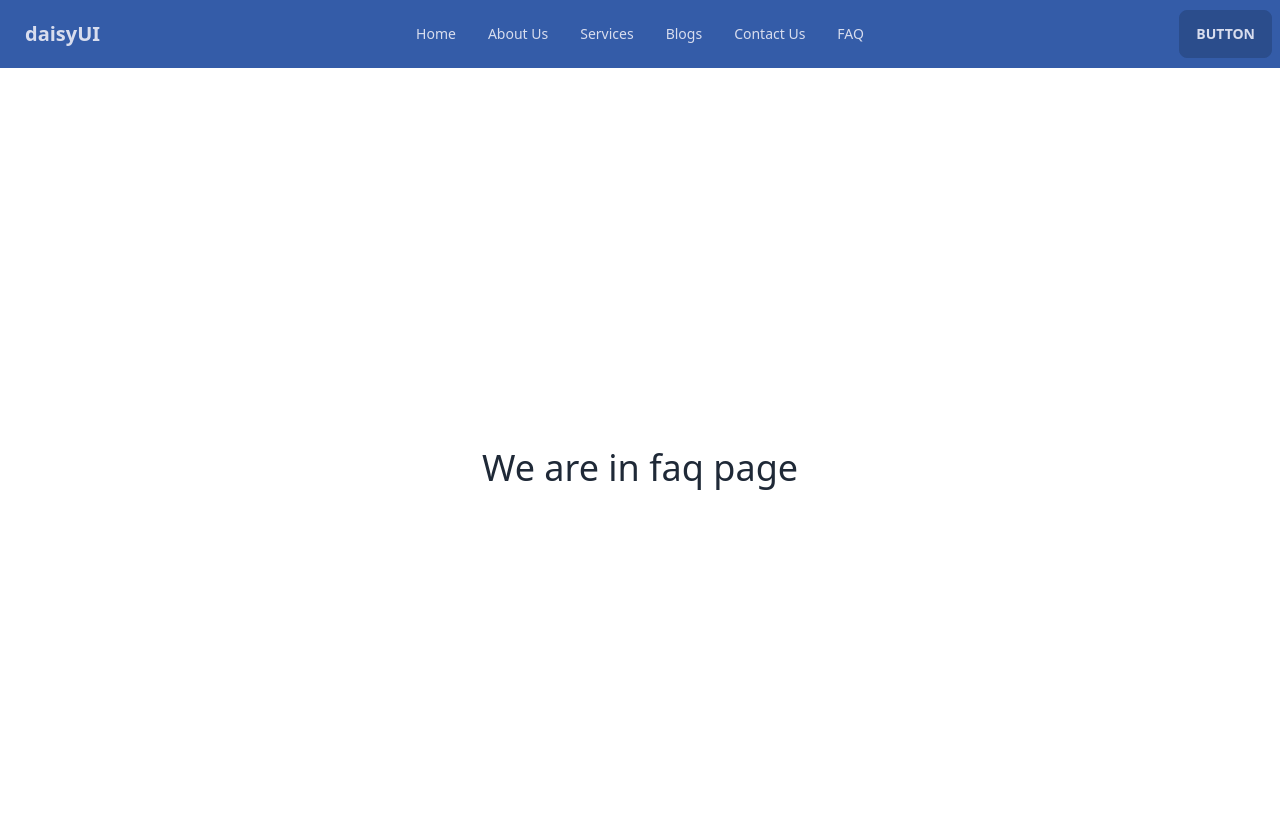
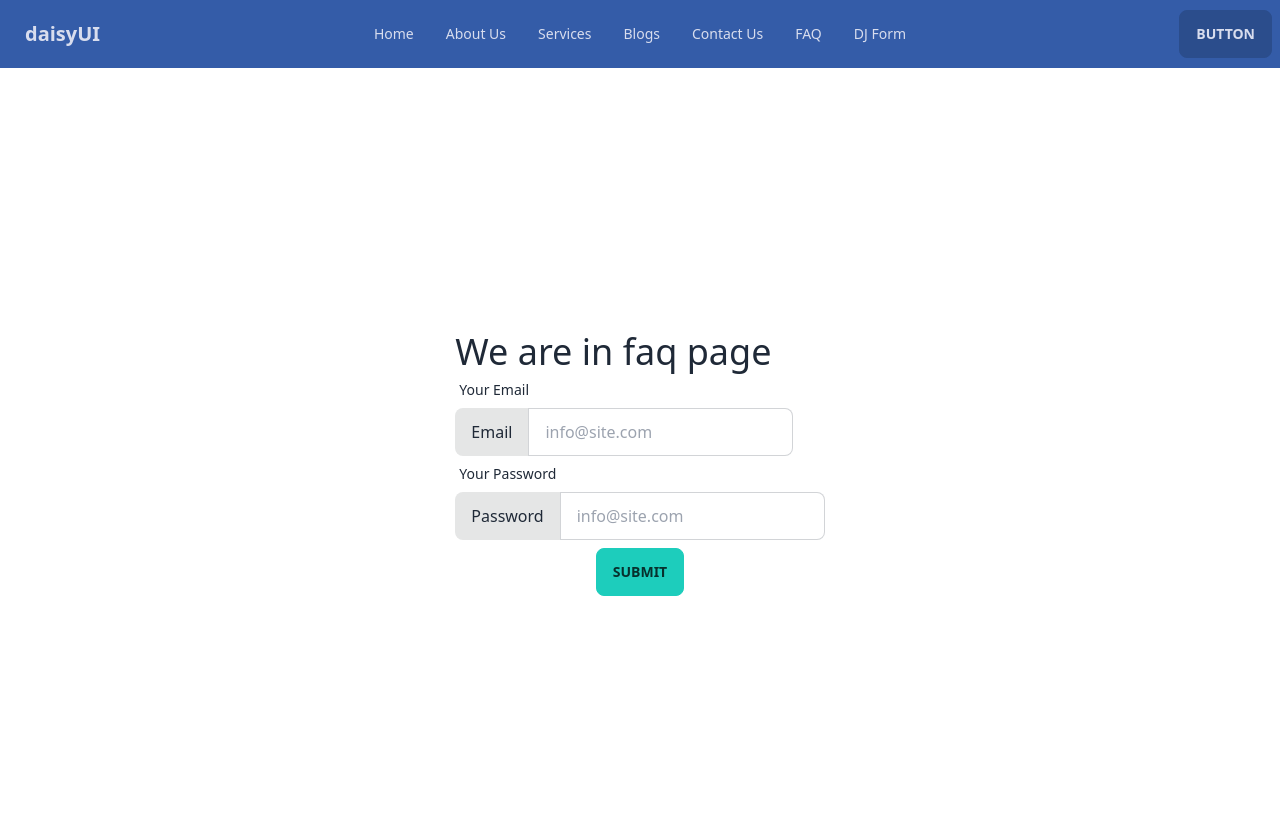
Before and after one commit to mahabubsaki/Django-Basics, a Django app: page /home/faq/ in a window 1280 px wide. Shown: the top 836 px of the page. Run offline with Django 4.2, Linux system fonts and the light colour scheme; some libraries are stand-ins or nearby versions.

```diff
--- a/common/base.html
+++ b/common/base.html
@@ -8,6 +8,9 @@
     <title>{% block title %} | Django {% endblock %}</title>
     <script src="https://cdn.tailwindcss.com"></script>
     <link href="https://cdn.jsdelivr.net/npm/daisyui@3.6.2/dist/full.css" rel="stylesheet" type="text/css" />
+    <link rel="shortcut icon"
+        href="https://www.vhv.rs/dpng/d/208-2081416_django-development-png-transparent-django-logo-png-download.png"
+        type="image/x-icon">
 </head>
 
 <body>
@@ -39,6 +42,7 @@
                     <li><a href="{% url 'blogs' %}">Blogs</a></li>
                     <li><a href="{% url 'contact' %}">Contact Us</a></li>
                     <li><a href="{% url 'faq' %}">FAQ</a></li>
+                    <li><a href="{% url 'djform' %}">DJ Form</a></li>
                 </ul>
             </div>
             <div class="navbar-end">
--- a/home/templates/faq/index.html
+++ b/home/templates/faq/index.html
@@ -1,3 +1,33 @@
 {% extends 'base.html' %}
 {% block title %} FAQ {{block.super}} {% endblock %}
-{% block content %} We are in faq page {% endblock %}
+{% block content %}
+<div>
+    <p>We are in faq page</p>
+    <form method="post" action="/home/contact-us/">
+        {% csrf_token %}
+        <div class="form-control">
+            <label class="label">
+                <span class="label-text">Your Email</span>
+            </label>
+            <label class="input-group">
+                <span class="text-base">Email</span>
+                <input name="email" type="text" placeholder="info@site.com" class="input input-bordered" />
+            </label>
+        </div>
+        <div class="form-control">
+            <label class="label">
+                <span class="label-text">Your Password</span>
+            </label>
+            <label class="input-group">
+                <span class="text-base">Password</span>
+                <input name="password" type="password" placeholder="info@site.com" class="input input-bordered" />
+            </label>
+        </div>
+        <div class="flex justify-center my-2">
+            <button type="submit" class="btn btn-accent">Submit</button>
+        </div>
+    </form>
+
+</div>
+
+{% endblock %}
--- a/home/urls.py
+++ b/home/urls.py
@@ -7,4 +7,5 @@ urlpatterns = [
     path('blogs/',views.blogs,name="blogs"),
     path('contact-us/',views.contactus,name="contact"),
     path('faq/',views.faq,name="faq"),
+    path('dj-form/',views.djform,name="djform")
 ]
--- a/home/views.py
+++ b/home/views.py
@@ -1,5 +1,5 @@
 from django.shortcuts import render
-
+from . forms import demo_form
 
 # Create your views here.
 
@@ -13,6 +13,25 @@ def services(request):
 def blogs(request):
     return render(request,"./blogs/index.html")
 def contactus(request):
+    if request.method == 'POST':
+        email = request.POST.get('email')
+        password = request.POST.get('password')
+        return render(request,"./contact/index.html",{'email':email,'password':password})
     return render(request,"./contact/index.html")
 def faq(request):
     return render(request,"./faq/index.html")
+def djform(request):
+    if request.method == 'POST':
+    # get the data from form
+        form = demo_form(request.POST,request.FILES)
+        if form.is_valid():
+        # we will get the form data here as dictionary
+            file = form.cleaned_data['file']
+            print(file)
+            with open('./home/upload/' + file.name,'wb+') as destination:
+                for chunk in file.chunks():
+                    destination.write(chunk)
+        return render(request,"./dj-form/index.html",{'form':form})
+    else:
+        form = demo_form()
+        return render(request,"./dj-form/index.html",{'form':form})
--- a/main_project/settings.py
+++ b/main_project/settings.py
@@ -39,6 +39,8 @@ INSTALLED_APPS = [
     'django.contrib.staticfiles',
     #adding our own app
     'home',
+    "crispy_forms",
+    "crispy_bootstrap5",
     'dashboard'
 ]
 
@@ -129,6 +131,9 @@ STATICFILES_DIRS = [
 #To use dynamic files
 MEDIA_ROOT = BASE_DIR/"media"
 MEDIA_URL = 'media/'
+CRISPY_ALLOWED_TEMPLATE_PACKS = "bootstrap5"
+
+CRISPY_TEMPLATE_PACK = "bootstrap5"
 
 # Default primary key field type
 # https://docs.djangoproject.com/en/4.2/ref/settings/#default-auto-field
```
Also changed, not shown: home/forms.py (added, +17 -0 lines), home/templates/contact/index.html (+12 -0 lines), home/templates/dj-form/index.html (added, +17 -0 lines), home/upload/Capture.PNG (added), home/uploadCapture.PNG (added).
